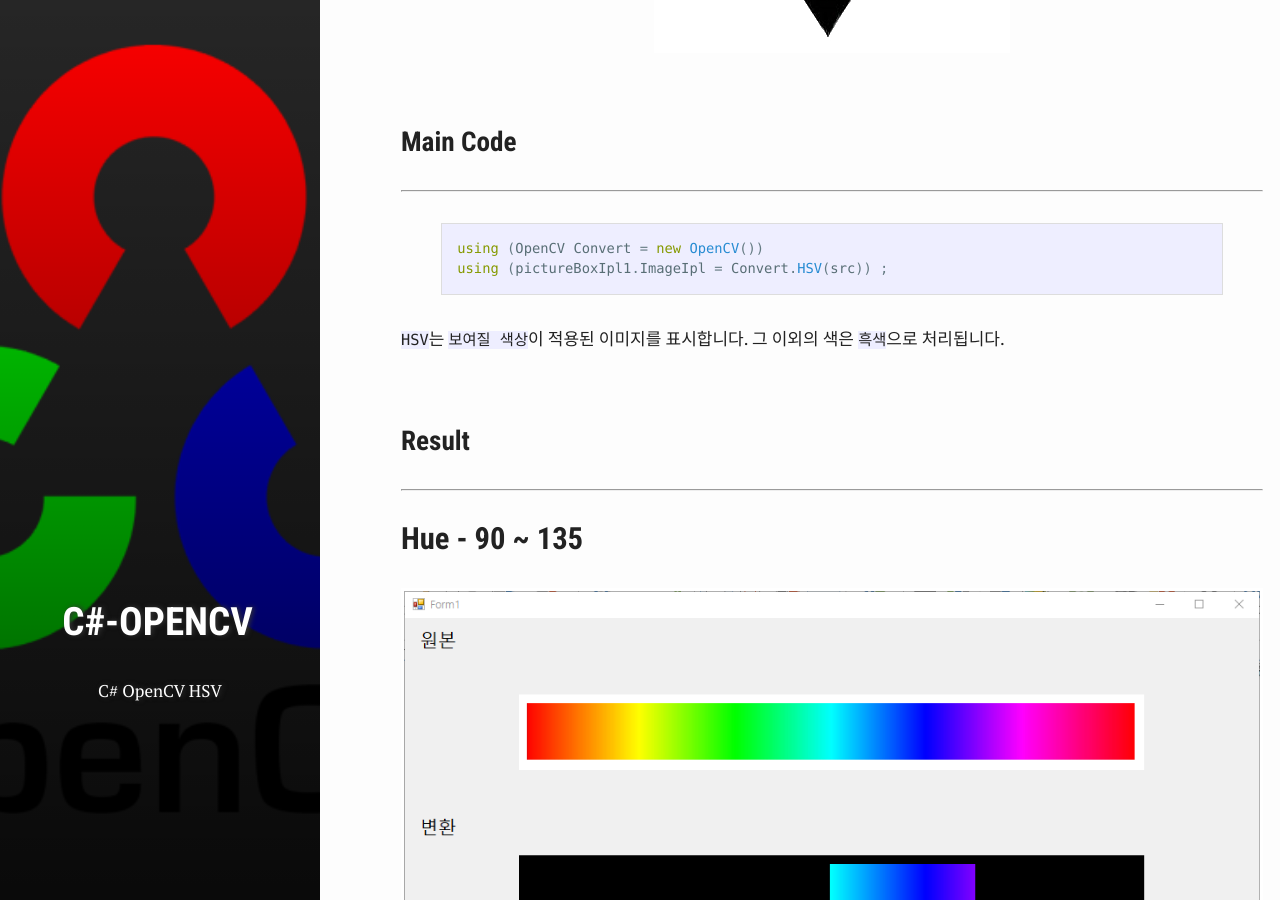
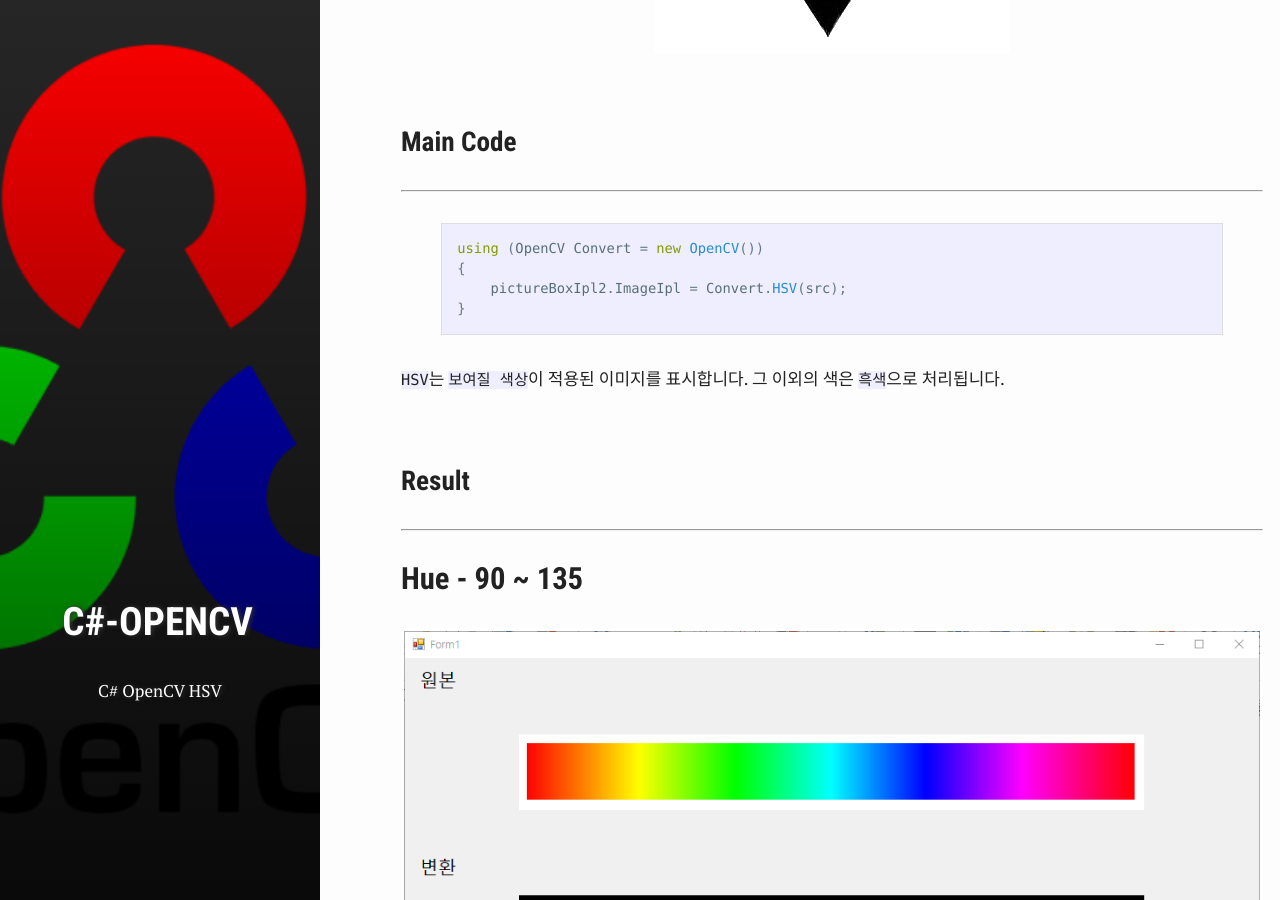
Before and after one commit to test076923/076923.github.io, a Jekyll site: the page built from _posts/2017-10-23-C#-opencv-15.md, in a window 1280 px wide and 900 px high, scrolled down 4373 px. Built offline with Jekyll 4.4.1, drawn with Linux system fonts in a browser that asks for light colours; comment, search, counter and statistics services are not loaded.

Commit message:
Update 2017-10-23-C#-opencv-15.md

```diff
--- a/_posts/2017-10-23-C#-opencv-15.md
+++ b/_posts/2017-10-23-C#-opencv-15.md
@@ -176,7 +176,10 @@ Cv.Copy(src, hsv, v);
 {% highlight C# %}
 
 using (OpenCV Convert = new OpenCV())
-using (pictureBoxIpl1.ImageIpl = Convert.HSV(src)) ;
+{
+    pictureBoxIpl2.ImageIpl = Convert.HSV(src);
+}
+
 
 {% endhighlight %}
 
```
